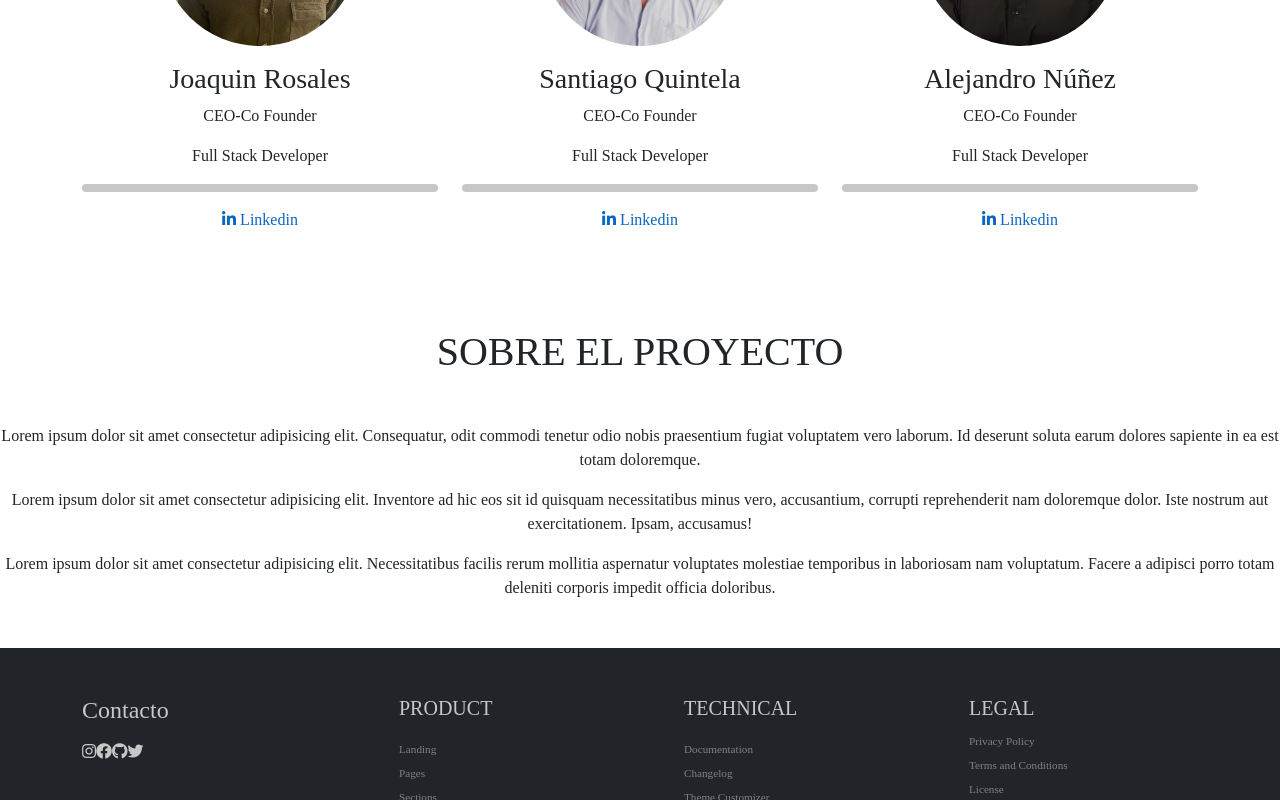
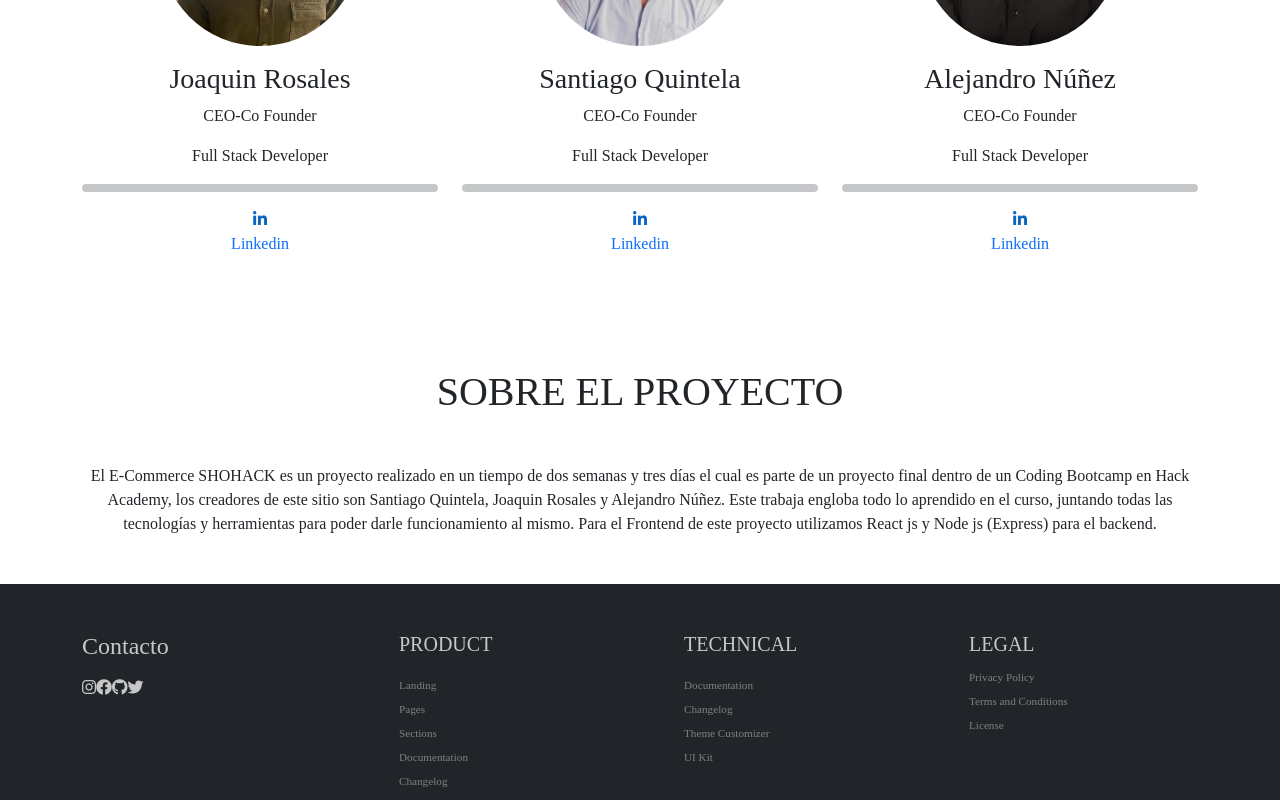
Before and after one commit to AleNunez7/FrontECommerce, a React (Create React App) app in the folder react-shohack/: page /sobre-nosotros in a window 1280 px wide. Shown: the part 448-1248 px from the top of the page. Built offline with nearby package versions, Linux system fonts and the light colour scheme; a web font is replaced by a local one.

Commit message:
Se inició con texto sobre proyecto en about us y se agregó toastify

```diff
--- a/react-shohack/package.json
+++ b/react-shohack/package.json
@@ -18,6 +18,7 @@
     "react-router": "^5.2.0",
     "react-router-dom": "^5.2.0",
     "react-scripts": "4.0.3",
+    "react-toastify": "^7.0.4",
     "redux": "^4.1.1",
     "redux-persist": "^6.0.0",
     "swiper": "^6.8.3",
--- a/react-shohack/src/Components/AboutUs/AboutUs.jsx
+++ b/react-shohack/src/Components/AboutUs/AboutUs.jsx
@@ -2,6 +2,7 @@ import React from "react";
 import Navbar from "../Home/Navbar/Navbar";
 import Footer from "../Home/Footer/Footer";
 import "./AboutUs.css";
+import { Link } from "react-router-dom";
 function AboutUs() {
   return (
     <>
@@ -17,7 +18,13 @@ function AboutUs() {
             <p>CEO-Co Founder</p>
             <p>Full Stack Developer</p>
             <hr className="hrAboutUs" />
-            <i class="linkedinColor fab fa-linkedin-in"> Linkedin</i>
+            <Link
+              className="text-decoration-none"
+              to="https://www.linkedin.com/in/joaquin-rosales/"
+            >
+              <i class="linkedinColor fab fa-linkedin-in"></i>
+              <p>Linkedin</p>
+            </Link>
           </div>
           <div className="col-md-4 text-center mt-5 mb-5">
             <img className="img-fluid avatar" src="/img/SantiagoQuintela.jpg" alt="Avatar" />
@@ -25,7 +32,13 @@ function AboutUs() {
             <p>CEO-Co Founder</p>
             <p>Full Stack Developer</p>
             <hr className="hrAboutUs" />
-            <i class="linkedinColor fab fa-linkedin-in"> Linkedin</i>
+            <Link
+              className="text-decoration-none"
+              to="https://www.linkedin.com/in/santiago-quintela-delfino-73a6bb132/"
+            >
+              <i class="linkedinColor fab fa-linkedin-in"></i>
+              <p>Linkedin</p>
+            </Link>
           </div>
           <div className="col-md-4 text-center mt-5 mb-5">
             <img className="img-fluid avatar" src="/img/AlejandroNúñez.jpg" alt="Avatar" />
@@ -33,27 +46,26 @@ function AboutUs() {
             <p>CEO-Co Founder</p>
             <p>Full Stack Developer</p>
             <hr className="hrAboutUs" />
-            <i class="linkedinColor fab fa-linkedin-in"> Linkedin</i>
+            <Link className="text-decoration-none" to="https://www.linkedin.com/in/alenunez/">
+              <i class="linkedinColor fab fa-linkedin-in"></i>
+              <p>Linkedin</p>
+            </Link>
           </div>
         </div>
       </div>
-      <div className="text-center">
-        <h1 className="fw-light mt-5 mb-5"> SOBRE EL PROYECTO </h1>
-        <p>
-          Lorem ipsum dolor sit amet consectetur adipisicing elit. Consequatur, odit commodi tenetur
-          odio nobis praesentium fugiat voluptatem vero laborum. Id deserunt soluta earum dolores
-          sapiente in ea est totam doloremque.
-        </p>
-        <p>
-          Lorem ipsum dolor sit amet consectetur adipisicing elit. Inventore ad hic eos sit id
-          quisquam necessitatibus minus vero, accusantium, corrupti reprehenderit nam doloremque
-          dolor. Iste nostrum aut exercitationem. Ipsam, accusamus!
-        </p>
-        <p>
-          Lorem ipsum dolor sit amet consectetur adipisicing elit. Necessitatibus facilis rerum
-          mollitia aspernatur voluptates molestiae temporibus in laboriosam nam voluptatum. Facere a
-          adipisci porro totam deleniti corporis impedit officia doloribus.
-        </p>
+      <div className="container">
+        <div className="text-center">
+          <h1 className="fw-light mt-5 mb-5"> SOBRE EL PROYECTO </h1>
+          <p>
+            El E-Commerce SHOHACK es un proyecto realizado en un tiempo de dos semanas y tres días
+            el cual es parte de un proyecto final dentro de un Coding Bootcamp en Hack Academy, los
+            creadores de este sitio son Santiago Quintela, Joaquin Rosales y Alejandro Núñez. Este
+            trabaja engloba todo lo aprendido en el curso, juntando todas las tecnologías y
+            herramientas para poder darle funcionamiento al mismo. Para el Frontend de este proyecto
+            utilizamos React js y Node js (Express) para el backend.
+          </p>
+          <p></p>
+        </div>
       </div>
       <Footer />
     </>
--- a/react-shohack/src/Components/Product/Product.jsx
+++ b/react-shohack/src/Components/Product/Product.jsx
@@ -5,8 +5,10 @@ import Navbar from "../Home/Navbar/Navbar";
 import Footer from "../Home/Footer/Footer";
 import { useDispatch, useSelector } from "react-redux";
 import { Link } from "react-router-dom";
-
+import { ToastContainer, toast } from "react-toastify";
+import "react-toastify/dist/ReactToastify.css";
 function Product() {
+  const closeAfter7 = () => toast("Se agregó el producto al carrito!", { autoClose: 7000 });
   const dispatch = useDispatch();
   const params = useParams();
   const [product, setProduct] = useState({});
@@ -16,6 +18,7 @@ function Product() {
   async function handleAddItem() {
     product.quantity = 1;
     dispatch({ type: "ADD_ITEM", payload: product });
+    closeAfter7();
   }
 
   useEffect(() => {
@@ -53,13 +56,10 @@ function Product() {
                 <i class="fas fa-plus"></i>
               </button>
             </div>
-            <Link
-              to="/carrito"
-              onClick={handleAddItem}
-              className="btn btn-dark rounded-pill mt-3"
-            >
+            <button onClick={handleAddItem} className="btn btn-dark rounded-pill mt-3">
+              <ToastContainer autoClose={8000} />
               Añadir al carrito
-            </Link>
+            </button>
           </div>
         </div>
       </div>
```
Also changed, not shown: 1 other file (tests, documents, lock files or other folders).
